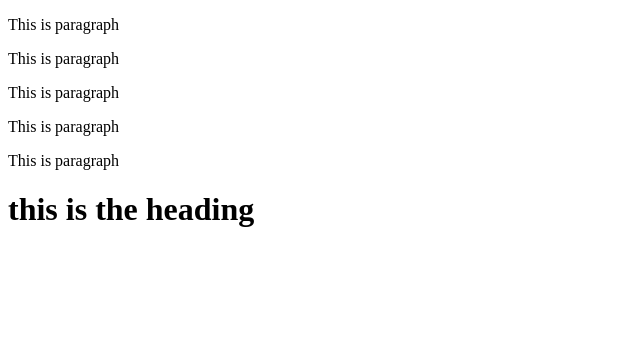
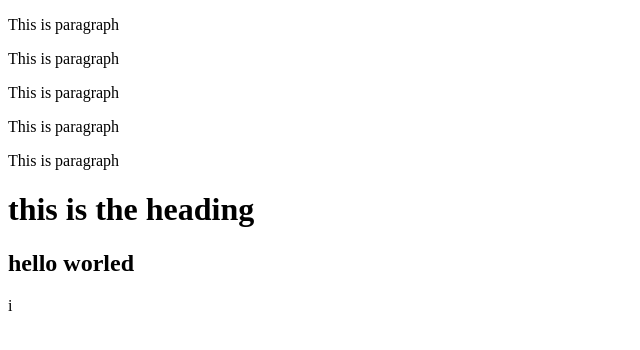
Before and after one commit to hibirit/gitPractice, a plain HTML site: page pages/index.html in a window 1280 px wide. Shown: the whole page, without its empty margins (0-640 px from the left). Drawn offline with Linux system fonts and the light colour scheme.

```diff
--- a/pages/index.html
+++ b/pages/index.html
@@ -13,5 +13,6 @@
     <p>This is paragraph</p>
     <p>This is paragraph</p>
     <h1>this is the heading</h1>
+    <h2>hello worled</h2>i
 </body>
 </html>
```
